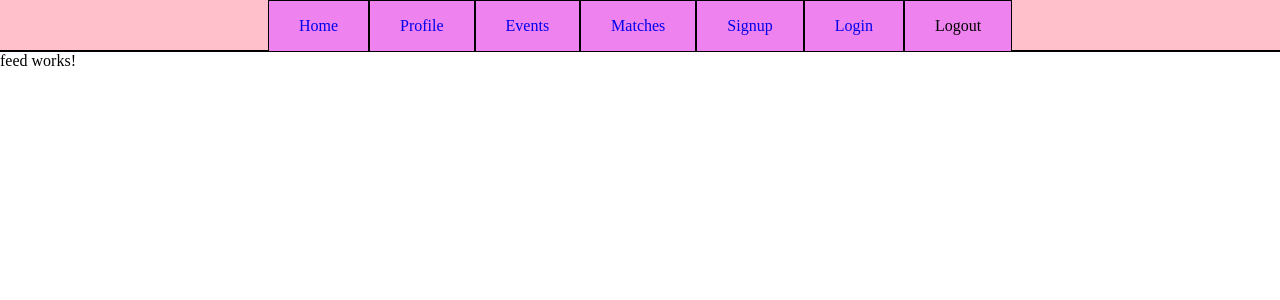
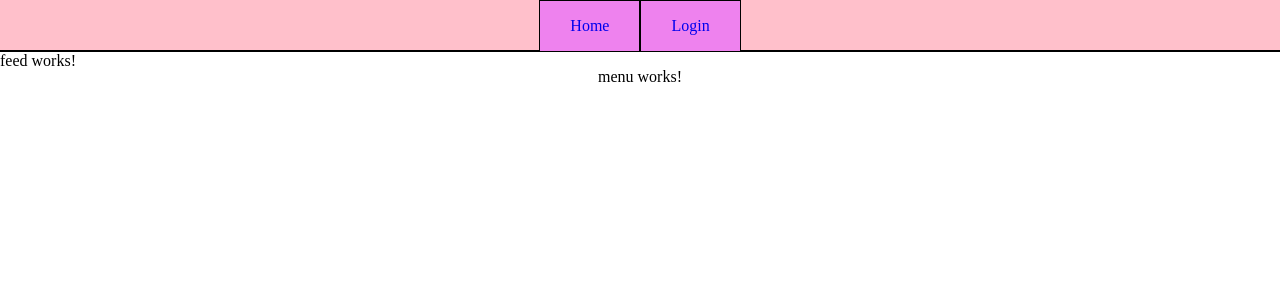
Before and after one commit to springfeld7/dt198g-group1-frontend, an Angular app: page / in a window 1280 px wide. Shown: the top 300 px of the page. Built offline with nearby package versions, Linux system fonts and the light colour scheme.

Commit message:
init in header

```diff
--- a/src/app/shared/header/header.component.html
+++ b/src/app/shared/header/header.component.html
@@ -1,9 +1,5 @@
 <div style="width: 100%; background: pink; border-bottom: 2px solid black; height: 50px; line-height: 50px; text-align: center;">
     <a routerLink="/">Home</a>
-    <a routerLink="/profile">Profile</a>
-    <a routerLink="/events">Events</a>
-    <a routerLink="/matches">Matches</a>
-    <a routerLink="/signup">Signup</a>
     <a routerLink="/login">Login</a>
-    <a (click)="logout()">Logout</a>
+    <app-menu></app-menu>
 </div>
--- a/src/app/shared/header/header.component.ts
+++ b/src/app/shared/header/header.component.ts
@@ -1,9 +1,10 @@
 import { Component } from '@angular/core';
 import { RouterLink } from '@angular/router';
+import { MenuComponent } from './menu/menu.component';
 
 @Component({
   selector: 'app-header',
-  imports: [RouterLink],
+  imports: [RouterLink, MenuComponent],
   templateUrl: './header.component.html',
   styleUrl: './header.component.scss'
 })
```
